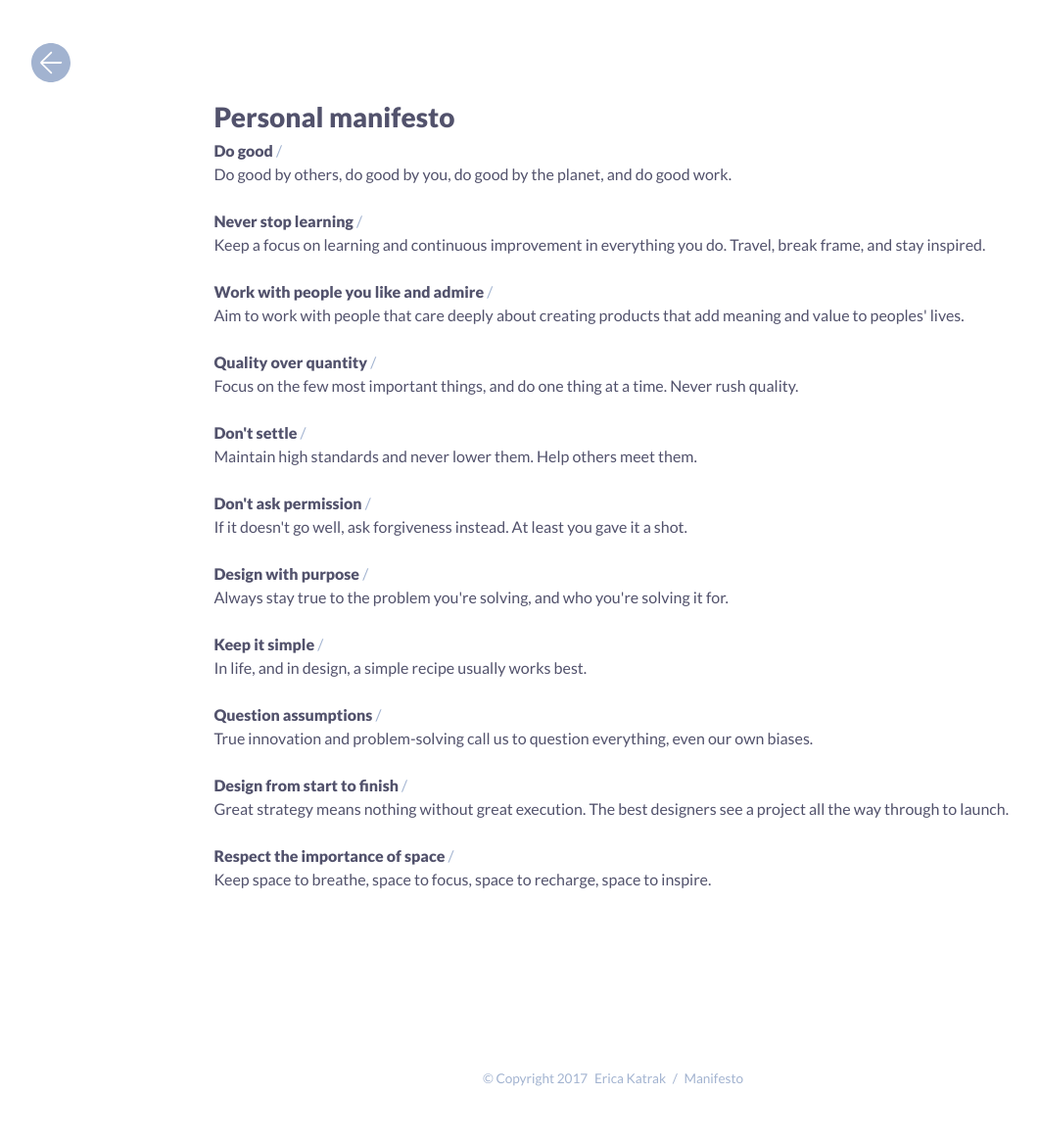
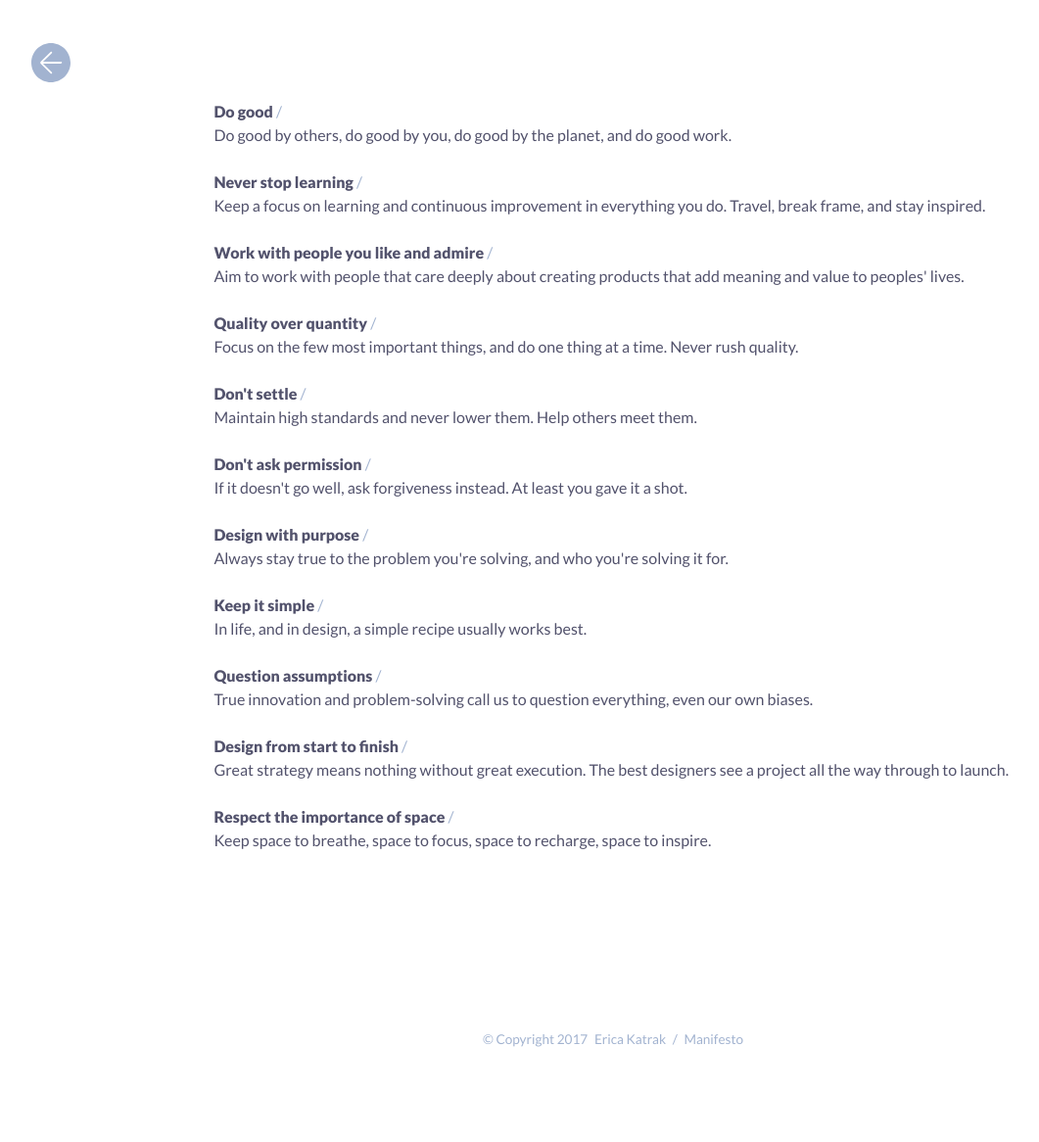
Before and after one commit to ericakatrak/ericakatrak.github.io, a Jekyll site: the page built from manifesto.html, in a window 1280 px wide. Shown: the whole page at 98% size, without its empty margins (12-1073 px from the left). Built offline with Jekyll 4.4.1, drawn with Linux system fonts in a browser that asks for light colours; after the commit the page ends 1126 px from its top, so only the background shows below that.

Commit message:
copy edit

```diff
--- a/manifesto.html
+++ b/manifesto.html
@@ -2,7 +2,6 @@
 layout: post
 ---
 <section>
-  <h1>Personal manifesto</h1>
   <p><strong>Do good</strong><span class="lt"> /</span><br>Do good by others, do good by you, do good by the planet, and do good work.</p>
   <p><strong>Never stop learning</strong><span class="lt"> /</span><br>Keep a focus on learning and continuous improvement in everything you do. Travel, break frame, and stay inspired.</p>
   <p><strong>Work with people you like and admire</strong><span class="lt"> /</span><br>Aim to work with people that care deeply about creating products that add meaning and value to peoples' lives.</p>
```
